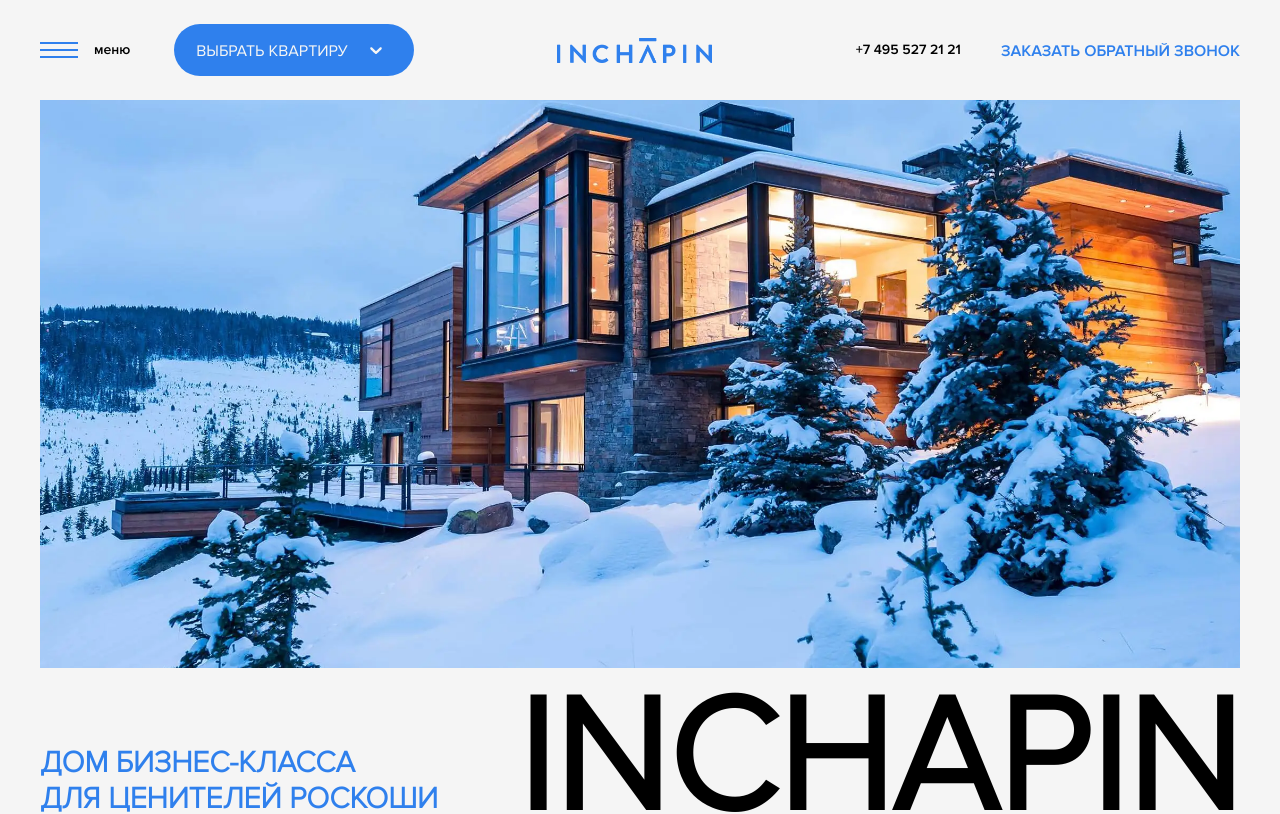
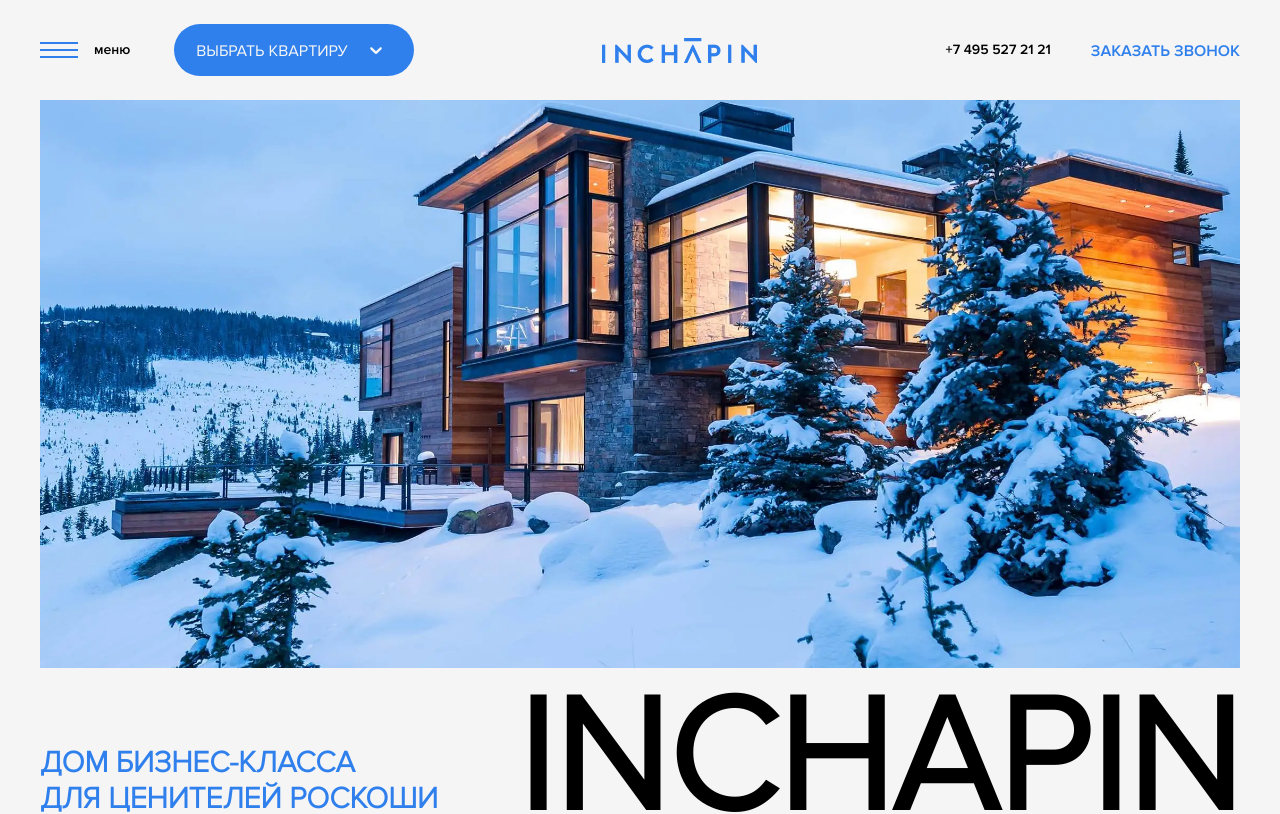
Before and after one commit to Tomiloff/private_home, a Next.js app: page / in a window 1280 px wide. Shown: the top 814 px of the page. Built offline with nearby package versions, Linux system fonts and the light colour scheme.

Commit message:
Changed text in btn feedback

```diff
--- a/components/common/CallbackPanel/PhoneBtn/phoneBtn.module.scss
+++ b/components/common/CallbackPanel/PhoneBtn/phoneBtn.module.scss
@@ -13,7 +13,7 @@
   transition: .2s ease-in;
 
   &:after {
-    content: "Заказать обратный звонок";
+    content: "Заказать звонок";
     position: absolute;
     left: 0;
     top: 0;
--- a/components/layout/Header/Header.tsx
+++ b/components/layout/Header/Header.tsx
@@ -34,7 +34,7 @@
           <PhoneBtnIcon
             show={show}
             setShow={setShow}
-            text="Заказть обратный звонок"
+            text="Заказть звонок"
           />
         }
 
--- a/components/layout/Header/HeaderCallbackPanel/HeaderCallbackPanel.tsx
+++ b/components/layout/Header/HeaderCallbackPanel/HeaderCallbackPanel.tsx
@@ -4,7 +4,7 @@
 export const HeaderCallbackPanel: FC = () => {
   return (
     <CallbackPanel
-      text="Заказать обратный звонок"
+      text="Заказать звонок"
       phoneNumber="+7 495 527 21 21"
     />
   )
```
